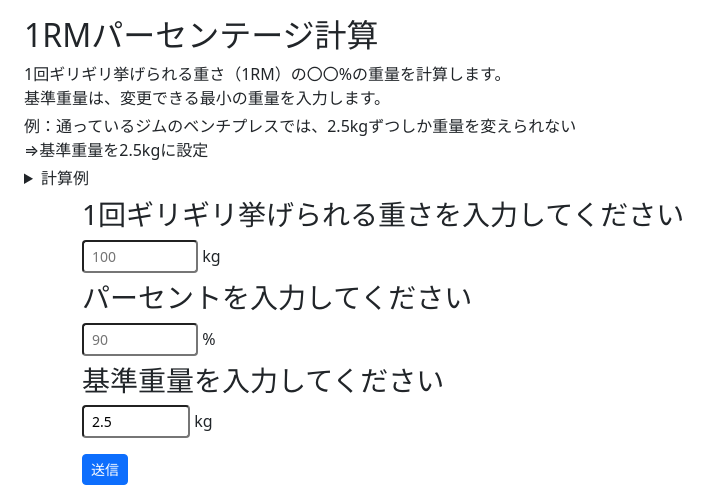
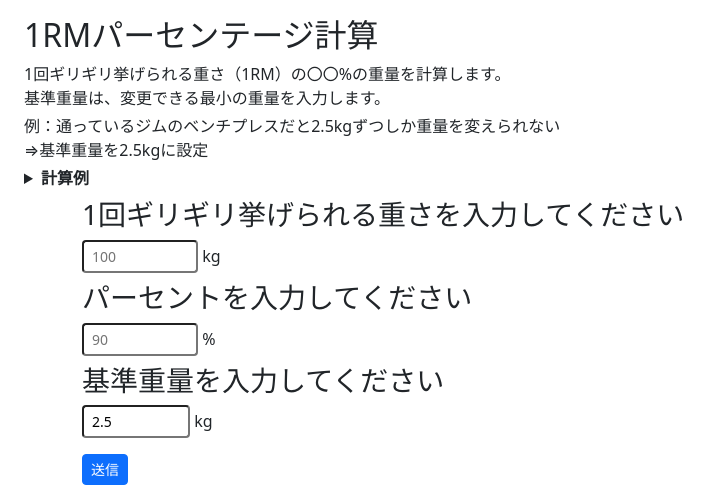
Before and after one commit to howanpin/test_web_app, a Django app: template testApp1/templates/one_rm_max.html in a window 1280 px wide. Shown: the top 488 px of the page, without its empty margins (0-721 px from the left). Run offline with Django 3.2, Linux system fonts and the light colour scheme; the template is opened without the code that fills it, so the values that code supplies are empty; some libraries are stand-ins or nearby versions.

Commit message:
[フロント改修]レイアウト微修正

```diff
--- a/testApp1/templates/hps_program.html
+++ b/testApp1/templates/hps_program.html
@@ -18,7 +18,7 @@
       <p class="m-0">筋肥大（Hypertrophy）<wbr>爆発的挙上力（Power）<wbr>筋力（Strength）<wbr>を同時に向上させることを目的としたトレーニング法です。</p>
       <p class="m-0">1回ギリギリ挙げられる重さ（1RM）から、<wbr>自動的にトレーニングメニューを構築します。</p>
       <details class="mt-1 ms-1">
-        <summary>詳しい実施方法</summary>
+        <summary><b>詳しい実施方法</b></summary>
         <p class="m-0">1週間の中で筋肥大(H),パワー(P),筋力(S)のメニューを1回ずつ実施する。</p>
         <p class="m-0">実施順はH⇒P⇒S。</p>
         <details class="ms-1">
@@ -38,7 +38,7 @@
         </details>
       </details>
       <details class="mt-1 ms-1">
-        <summary>参考動画</summary>
+        <summary><b>参考動画</b></summary>
         <p class="m-0 recommend-comment">【筋トレ】1ヶ月半でベンチプレスを強くする「HPSトレーニング」とは!?BIG3の最強プログラムを解説!</p>
         <iframe src="https://www.youtube.com/embed/oqiscgy4XO8?si=3akGHISl5bq1YqPz" title="YouTube video player" frameborder="0" allow="accelerometer; autoplay; clipboard-write; encrypted-media; gyroscope; picture-in-picture; web-share" referrerpolicy="strict-origin-when-cross-origin" allowfullscreen></iframe>
       </details>
--- a/testApp1/templates/one_rm_max.html
+++ b/testApp1/templates/one_rm_max.html
@@ -16,10 +16,10 @@
     <div class = "explain ps-3 pe-3 ps-sm-0 pe-sm-0">
       <p class = "m-0">1回ギリギリ挙げられる重さ（1RM）の〇〇%の重量を計算します。</p>
       <p class = "m-0 mb-1">基準重量は、変更できる最小の重量を入力します。</p>
-      <p class = "m-0">例：通っているジムのベンチプレスでは、2.5kgずつしか重量を変えられない</p>
+      <p class = "m-0">例：通っているジムのベンチプレスだと2.5kgずつしか重量を変えられない</p>
       <p class = "m-0 mb-1">⇒基準重量を2.5kgに設定</p>
       <details>
-        <summary>計算例</summary>
+        <summary><b>計算例</b></summary>
         <table class="table table-sm table-bordered table-striped mb-0">
           <tr>
             <th>1RM</th>
```
